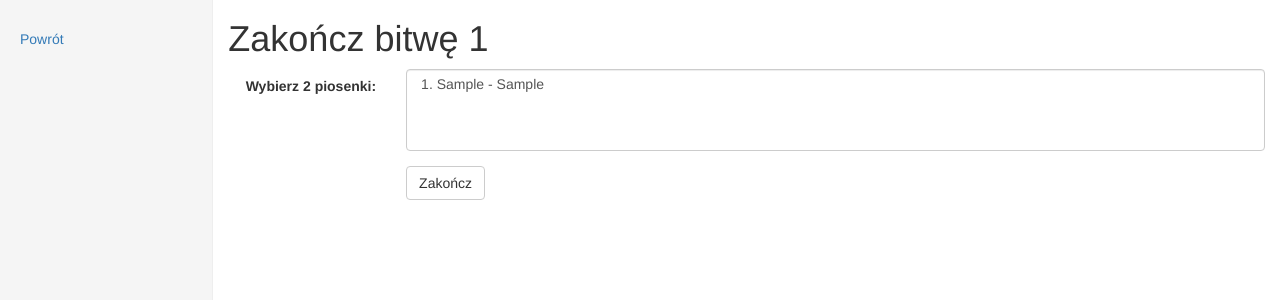
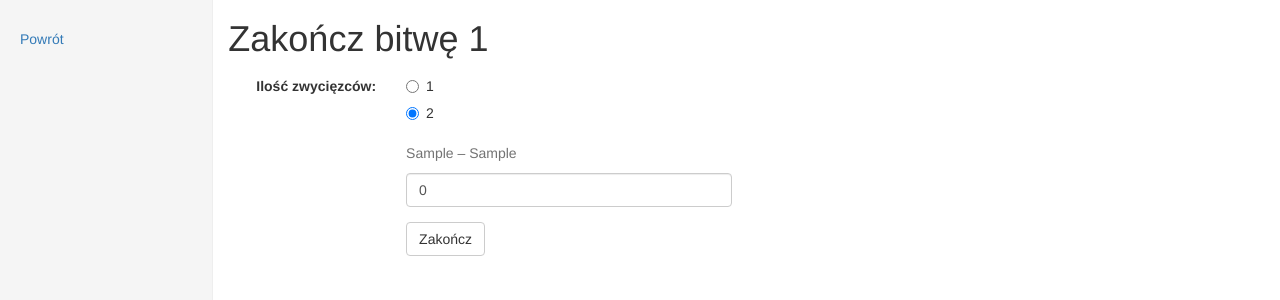
Before and after one commit to rzeszut/muzyczne-bitwy, a Flask app: page /battle/1/finish in a window 1280 px wide. Shown: the part 51-351 px from the top of the page. Run offline with Flask 2, Linux system fonts and the light colour scheme; tables that the repository leaves empty hold one stand-in row (values such as "Sample post"); some libraries are stand-ins or nearby versions.

Commit message:
Changed the way of finishing battles

```diff
--- a/application/util.py
+++ b/application/util.py
@@ -1,4 +1,5 @@
 import rome
+from random import shuffle
 
 from application import app
 
@@ -10,3 +11,8 @@ def jinja2_utilities():
     return {
         'format_date': format_date
     }
+
+def shuffled(lst):
+    l = list(lst)
+    shuffle(l)
+    return l
--- a/application/views/battle.py
+++ b/application/views/battle.py
@@ -1,7 +1,9 @@
 from flask import render_template, redirect, url_for, request, abort, flash
+from operator import itemgetter
 
 from application import app
 from application.database import Song, Battle, db
+from application.util import shuffled
 
 @app.route('/battle/<int:battle_id>')
 def read_battle(battle_id):
@@ -26,10 +28,13 @@ def finish_battle_form(battle_id):
 
 @app.route('/battle/<int:battle_id>/finish', methods = ['POST'])
 def finish_battle(battle_id):
-    winner_song_ids = request.form.getlist('songs')
-    if len(winner_song_ids) != 2:
-        flash('Wybierz 2 piosenki.', 'danger')
-        return redirect(url_for('finish_battle_form', battle_id = battle_id))
+    winners_count = int(request.form['winners'])
+    song_ids = request.form.getlist('songs')
+    song_points = request.form.getlist('points')
+
+    songs = sorted(shuffled(zip(song_ids, song_points)), \
+                   key = itemgetter(1), reverse = True)
+    winner_song_ids = list(map(songs[:winners_count], itemgetter(0)))
 
     battle = Battle.query.get(battle_id)
     battle.finish()
--- a/application/views/phase.py
+++ b/application/views/phase.py
@@ -1,8 +1,8 @@
 from flask import render_template, redirect, url_for, request, flash
-import random
 
 from application import app
 from application.database import Song, Phase, Battle, db
+from application.util import shuffled
 
 @app.route('/phases')
 def read_phases():
@@ -41,7 +41,7 @@ def read_phase_battles(phase_id):
 def create_phase_battles(phase_id):
     phase = Phase.query.get(phase_id)
 
-    songs = random.shuffle(list(phase.songs))
+    songs = shuffled(phase.songs)
     for battle_songs in partition(songs, 4):
         if len(battle_songs) == 4:
             create_battle(phase, battle_songs)
--- a/templates/battle/finish_battle.html
+++ b/templates/battle/finish_battle.html
@@ -6,15 +6,26 @@
 {% block content %}
 <form action="{{ url_for('finish_battle', battle_id = battle.id)}}" method="post" accept-charset="utf-8" class="form-horizontal">
     <div class="form-group">
-        <label class="col-md-2 control-label" for="songs">Wybierz 2 piosenki:</label>
+        <label class="col-md-2 control-label" for="winners">Ilość zwycięzców:</label>
         <div class="col-md-10">
-            <select class="form-control" name="songs" id="songs" multiple>
-                {% for song in battle.songs %}
-                <option value="{{ song.id }}">{{ macros.render_song(song, with_number = True) }}</option>
-                {% endfor %}
-            </select>
+            <div class="radio">
+                <label><input type="radio" name="winners" value="1">1</label>
+            </div>
+            <div class="radio">
+                <label><input type="radio" name="winners" value="2" checked>2</label>
+            </div>
         </div>
     </div>
+
+    {% for song in battle.songs %}
+    <div class="form-group">
+        <div class="col-md-4 col-md-offset-2">
+            <span class="help-block">{{ song.artist }} &ndash; {{ song.song }}</span>
+            <input type="hidden" name="songs" value="{{ song.id }}">
+            <input type="text" name="points" value="0" class="form-control">
+        </div>
+    </div>
+    {% endfor %}
 
     <div class="form-group">
         <div class="col-md-10 col-md-offset-2">
```
